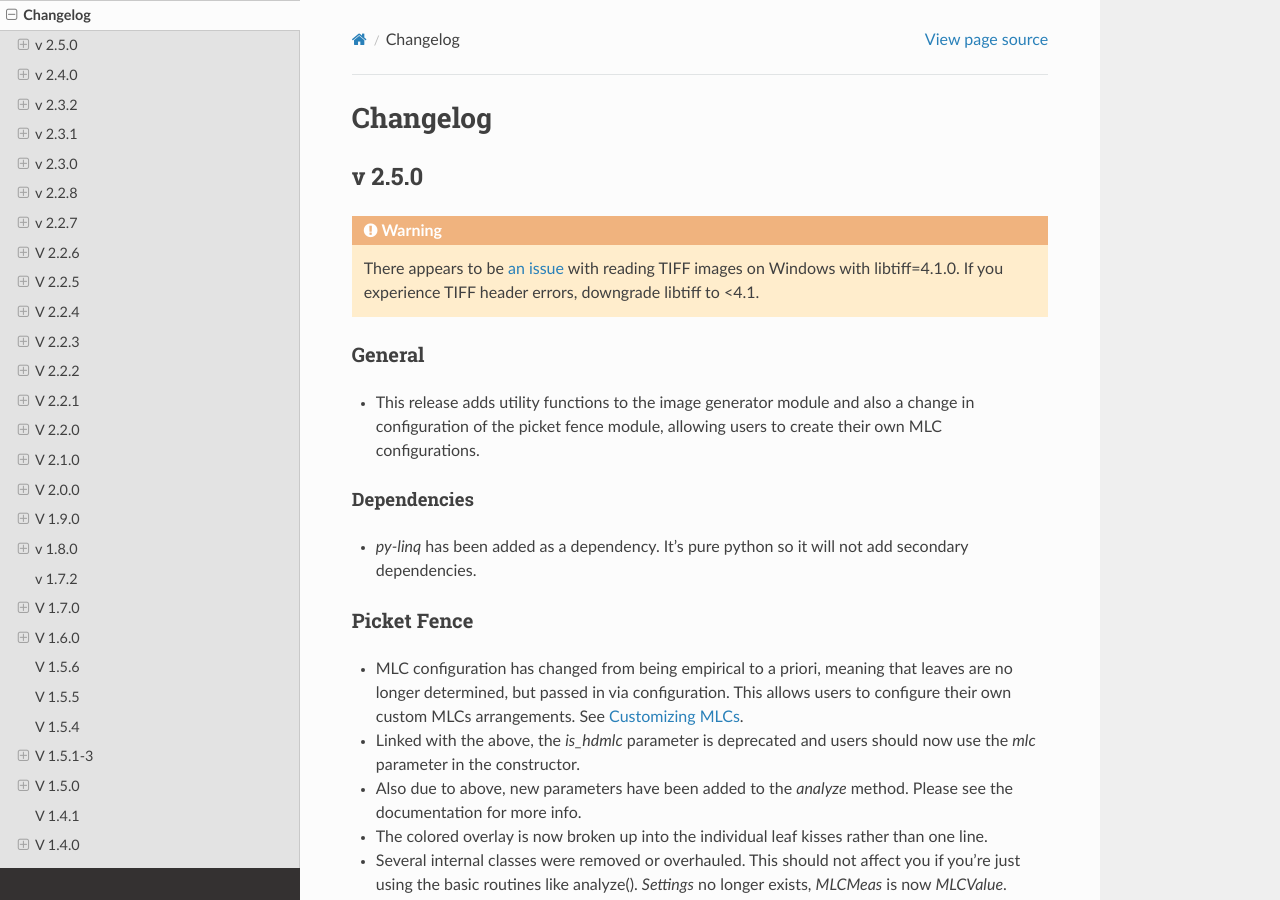
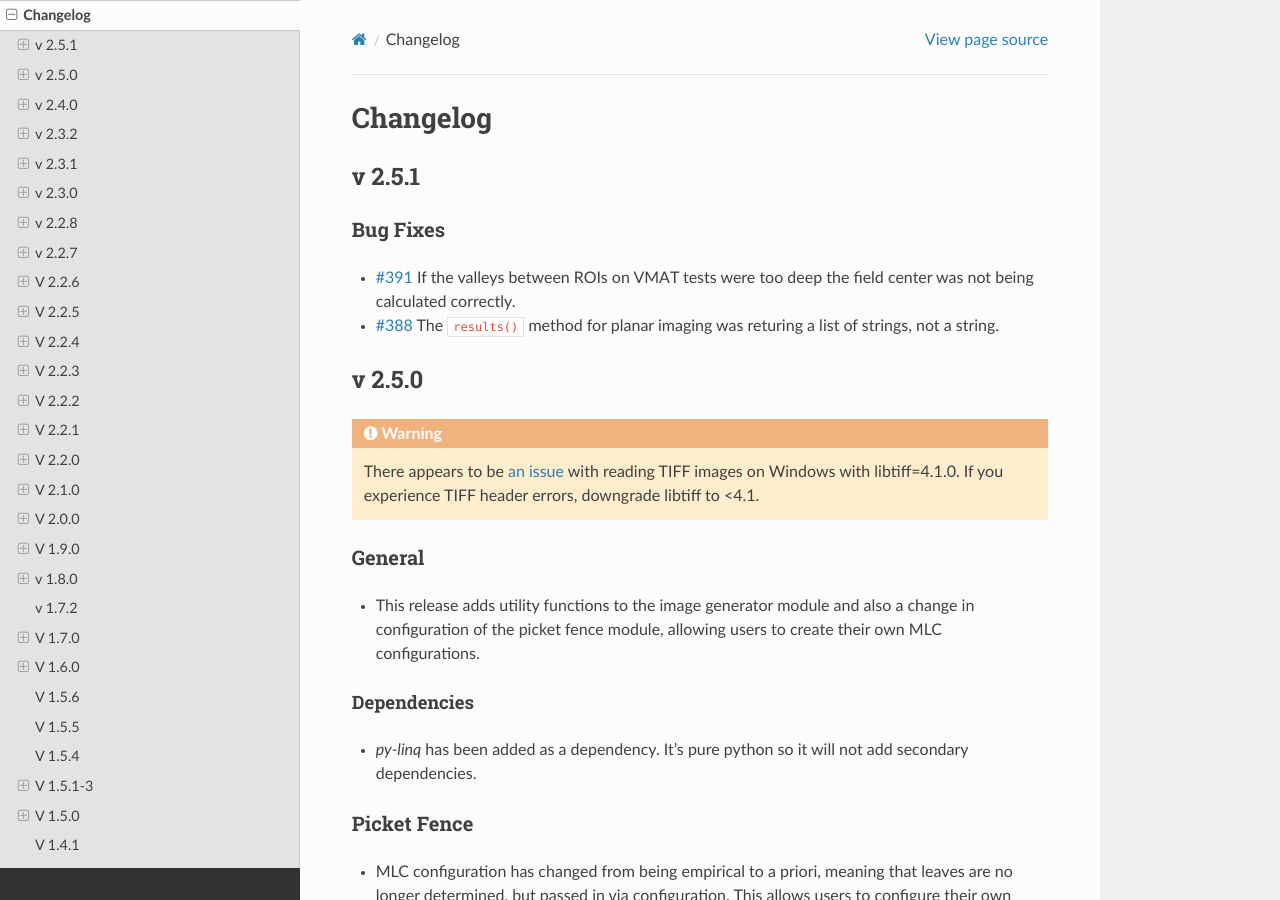
Before and after one commit to jrkerns/pylinac, a Sphinx documentation site: the page built from docs/source/changelog.rst, in a window 1280 px wide and 900 px high. Built offline with Sphinx 7.4.7 and the Read the Docs theme 2.0.0, drawn with Linux system fonts in a browser that asks for light colours; pages that are not in the unit, such as notebooks, are missing from menus; cross-references to code outside the pages are shown as plain code.

Commit message:
Updated changelog for 2.5.1

```diff
--- a/docs/source/changelog.rst
+++ b/docs/source/changelog.rst
@@ -2,6 +2,16 @@
 =========
 Changelog
 =========
+
+v 2.5.1
+-------
+
+Bug Fixes
+^^^^^^^^^
+
+* `#391 <https://github.com/jrkerns/pylinac/issues/391>`_ If the valleys between ROIs on VMAT tests were too deep the field center was not being calculated correctly.
+* `#388 <https://github.com/jrkerns/pylinac/issues/388>`_ The ``results()`` method for planar imaging was returing a list of strings, not a string.
+
 
 v 2.5.0
 -------
```
